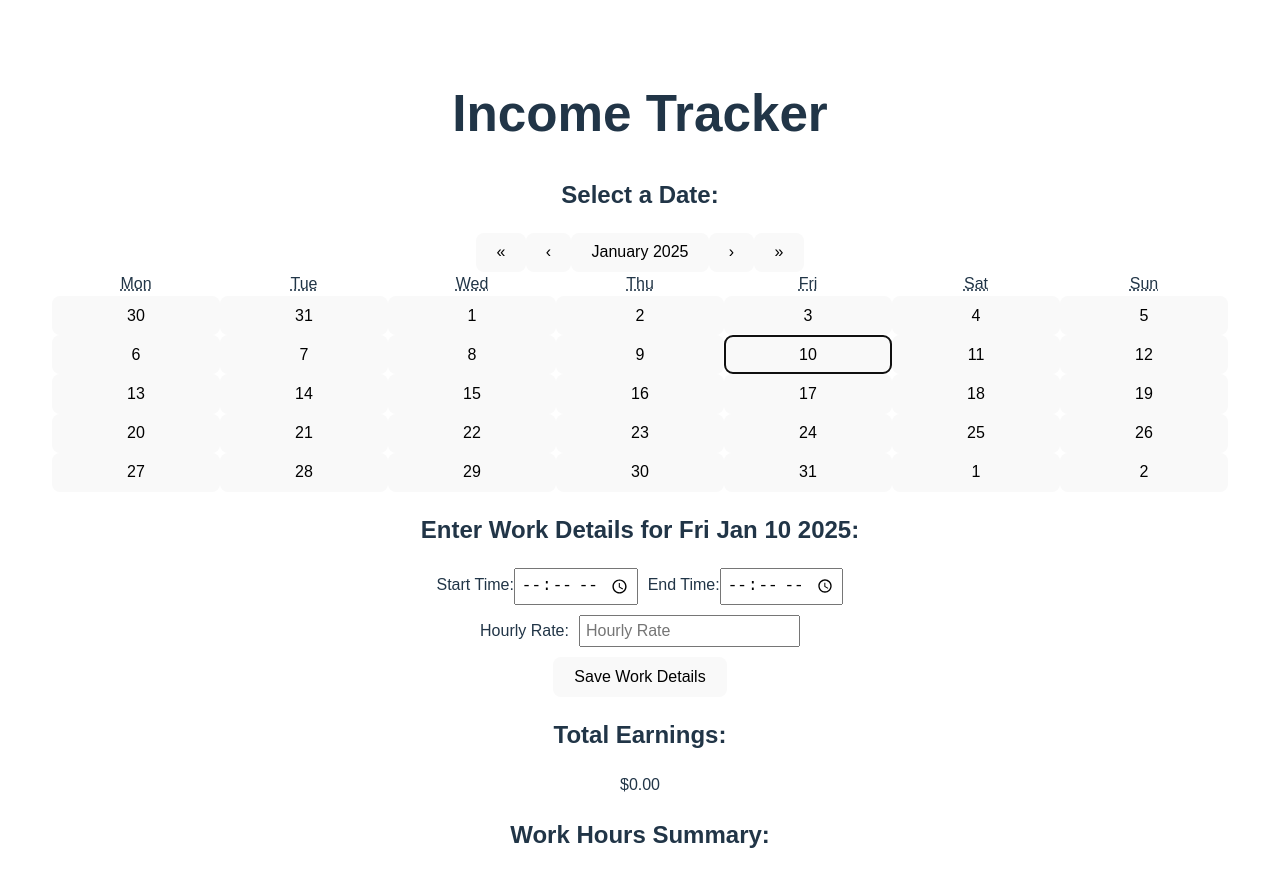
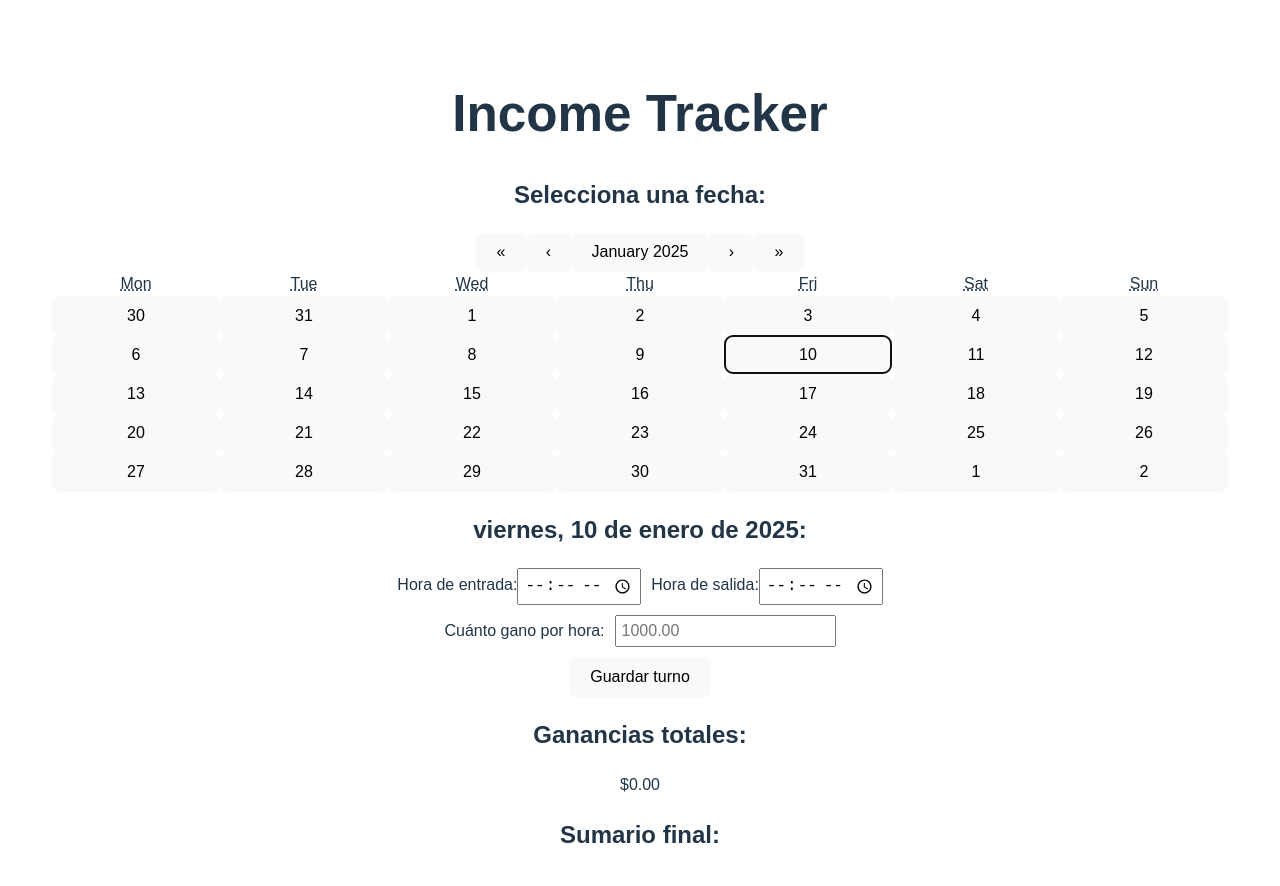
Before and after one commit to luismanuelvera/shifto, a React (Vite) app: page / in a window 1280 px wide. Both pictures are taken after a click on the button "10". Shown: the top 886 px of the page. Built offline with nearby package versions, Linux system fonts and the light colour scheme.

Commit message:
Se agrega opcion de eliminar entradas, cambio de idioma y validaciones

```diff
--- a/src/app/Hero.jsx
+++ b/src/app/Hero.jsx
@@ -1,6 +1,5 @@
-// src/App.jsx
 import React, { useState } from 'react';
-import Calendar from 'react-calendar'; // Install with `npm install react-calendar`
+import Calendar from 'react-calendar';
 
 const App = () => {
   const [selectedDate, setSelectedDate] = useState(null); // Store selected date
@@ -29,7 +28,7 @@ const App = () => {
       if (start < end) {
         const hoursWorked = (end - start) / (1000 * 60 * 60);
         const newEntry = {
-          date: selectedDate.toDateString(),
+          date: selectedDate.toLocaleDateString('es-ES', { weekday: 'long', year: 'numeric', month: 'long', day: 'numeric' }),
           start: timeRange.start,
           end: timeRange.end,
           hours: hoursWorked,
@@ -39,11 +38,15 @@ const App = () => {
 
         setWorkDetails([...workDetails, newEntry]);
       } else {
-        alert('End time must be after start time.');
+        alert('La hora de salida debe ser mayor a la hora de entrada.');
       }
     } else {
-      alert('Please fill in all fields.');
+      alert('Por favor, completa todos los campos');
     }
+  };
+
+  const deleteWorkDetail = (index) => {
+    setWorkDetails(workDetails.filter((_, i) => i !== index));
   };
 
   const calculateTotalEarnings = () => {
@@ -55,7 +58,7 @@ const App = () => {
       <h1>Income Tracker</h1>
 
       <div style={{ marginBottom: '20px' }}>
-        <h2>Select a Date:</h2>
+        <h2>Selecciona una fecha:</h2>
         <Calendar
           onChange={handleDateChange}
           value={selectedDate}
@@ -64,9 +67,9 @@ const App = () => {
 
       {selectedDate && (
         <div style={{ marginBottom: '20px' }}>
-          <h2>Enter Work Details for {selectedDate.toDateString()}:</h2>
+          <h2>{selectedDate.toLocaleDateString('es-ES', { weekday: 'long', year: 'numeric', month: 'long', day: 'numeric' })}:</h2>
           <div>
-            <label>Start Time:</label>
+            <label>Hora de entrada:</label>
             <input
               type="time"
               name="start"
@@ -74,7 +77,7 @@ const App = () => {
               onChange={handleTimeChange}
               style={{ padding: '5px', fontSize: '16px', marginRight: '10px' }}
             />
-            <label>End Time:</label>
+            <label>Hora de salida:</label>
             <input
               type="time"
               name="end"
@@ -84,10 +87,10 @@ const App = () => {
             />
           </div>
           <div style={{ marginTop: '10px' }}>
-            <label>Hourly Rate:</label>
+            <label>Cuánto gano por hora:</label>
             <input
               type="number"
-              placeholder="Hourly Rate"
+              placeholder="1000.00"
               value={dailyRate}
               onChange={handleDailyRateChange}
               style={{ padding: '5px', fontSize: '16px', marginLeft: '10px' }}
@@ -97,22 +100,28 @@ const App = () => {
             onClick={saveWorkDetails}
             style={{ padding: '10px 20px', fontSize: '16px', cursor: 'pointer', marginTop: '10px' }}
           >
-            Save Work Details
+            Guardar turno
           </button>
         </div>
       )}
 
       <div style={{ marginTop: '20px' }}>
-        <h2>Total Earnings:</h2>
+        <h2>Ganancias totales:</h2>
         <p>${calculateTotalEarnings().toFixed(2)}</p>
       </div>
 
       <div style={{ marginTop: '20px' }}>
-        <h2>Work Hours Summary:</h2>
+        <h2>Sumario final:</h2>
         <ul>
           {workDetails.map((entry, index) => (
             <li key={index}>
-              {entry.date}: {entry.start} - {entry.end}, {entry.hours.toFixed(2)} hours @ ${entry.rate.toFixed(2)} / hour, Earnings: ${entry.earnings.toFixed(2)}
+              <button
+                onClick={() => deleteWorkDetail(index)}
+                style={{ marginRight: '10px', cursor: 'pointer', color: 'red', border: 'none', background: 'none' }}
+              >
+                🗑️
+              </button>
+              {entry.date}: {entry.start} - {entry.end}, {entry.hours.toFixed(2)} horas @ ${entry.rate.toFixed(2)} / hora, Cobro total: ${entry.earnings.toFixed(2)}
             </li>
           ))}
         </ul>
```
